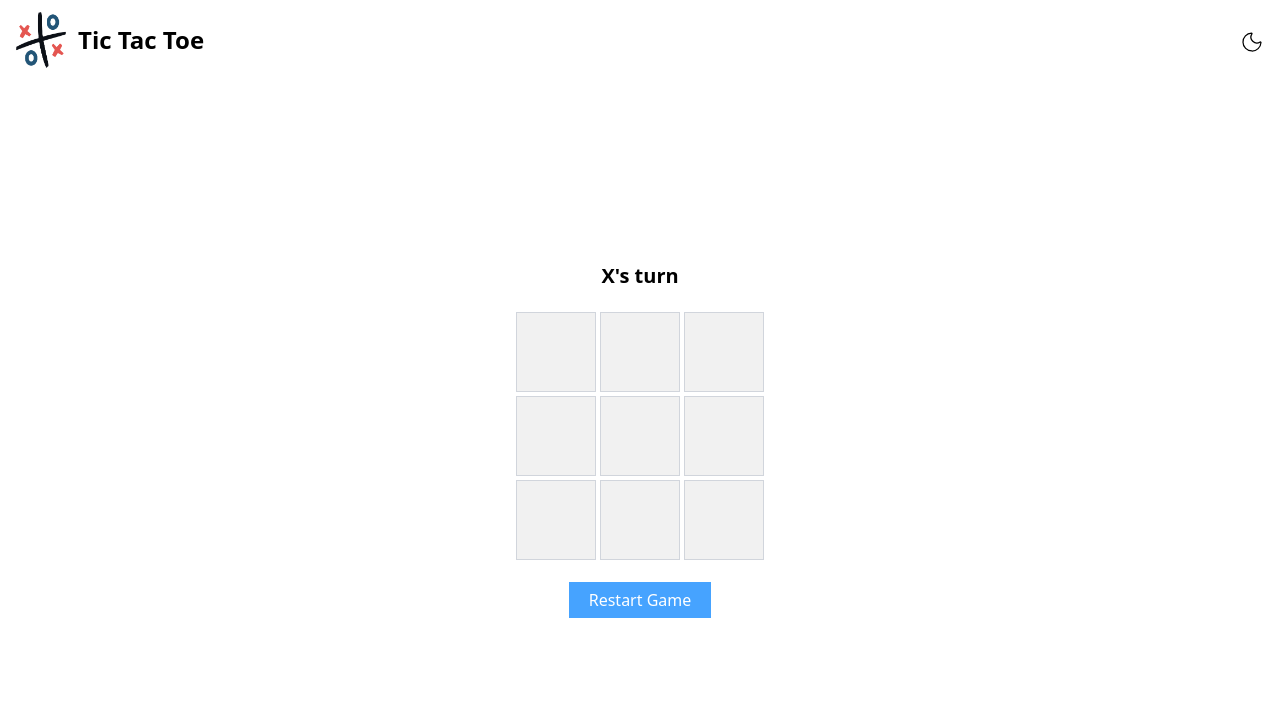
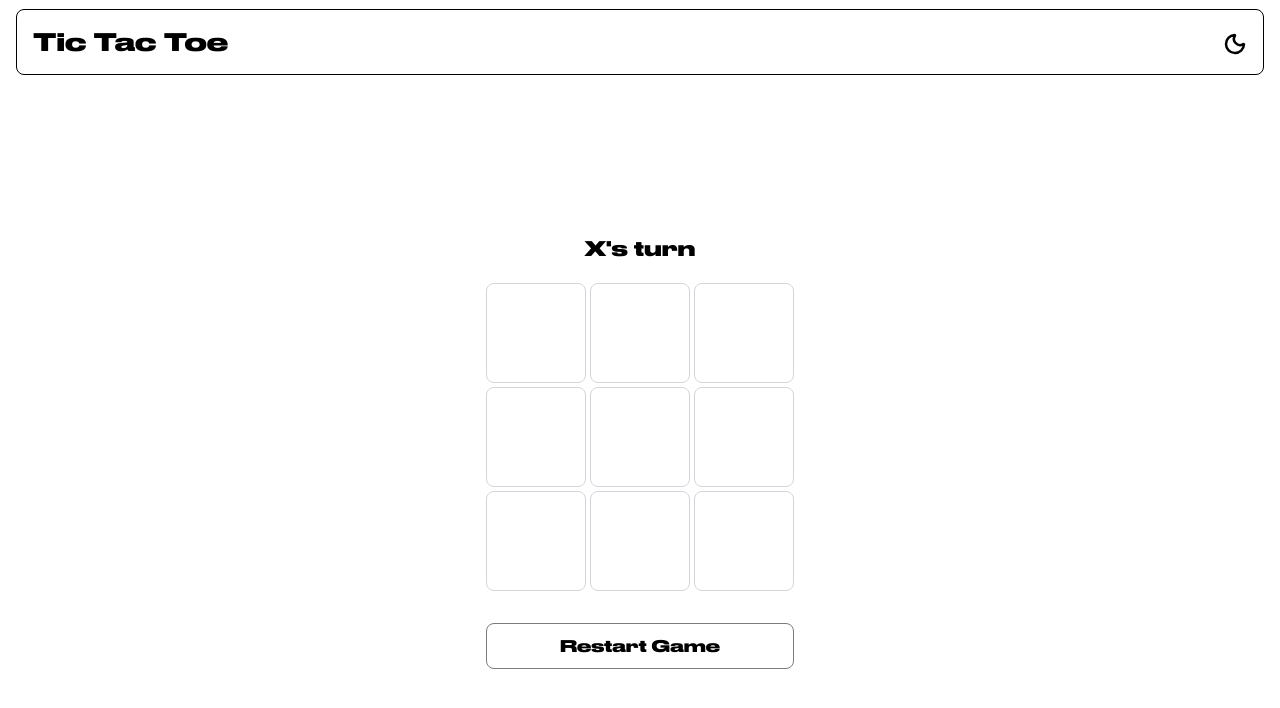
Before and after one commit to Swapnadip2005/tic-tac-toe, a Next.js app in the folder frontend/: page / in a window 1280 px wide. Shown: the top 708 px of the page. Built offline with nearby package versions, Linux system fonts and the light colour scheme.

Commit message:
Updated the UI

```diff
--- a/frontend/package.json
+++ b/frontend/package.json
@@ -16,11 +16,13 @@
     "react-dom": "19.1.0"
   },
   "devDependencies": {
-    "@tailwindcss/postcss": "^4",
+    "@tailwindcss/postcss": "^4.1.11",
     "@types/node": "^20",
     "@types/react": "^19",
     "@types/react-dom": "^19",
-    "tailwindcss": "^4",
+    "autoprefixer": "^10.4.21",
+    "postcss": "^8.5.6",
+    "tailwindcss": "^4.1.11",
     "typescript": "^5"
   }
 }
--- a/frontend/src/app/ThemeLayout.tsx
+++ b/frontend/src/app/ThemeLayout.tsx
@@ -32,10 +32,10 @@ const ThemeLayout: React.FC<ThemeLayoutProps> = ({ children }) => {
   };
 
   return (
-    <div>
+    <>
       <Navbar toggleTheme={toggleTheme} currentTheme={theme} />
       <main>{children}</main>
-    </div>
+    </>
   );
 };
 
--- a/frontend/src/app/globals.css
+++ b/frontend/src/app/globals.css
@@ -1,2 +1,14 @@
 @import "tailwindcss";
 @custom-variant dark (&:where(.dark, .dark *));
+
+@font-face {
+  font-family: "DrukWideBold";
+  src: url("/DrukWideBold.ttf") format("truetype");
+  font-weight: bold;
+  font-style: normal;
+  font-display: swap;
+}
+
+.font-druk {
+  font-family: "DrukWideBold", sans-serif;
+}
--- a/frontend/src/app/page.tsx
+++ b/frontend/src/app/page.tsx
@@ -50,7 +50,7 @@ const Page = () => {
   };
 
   return (
-    <div className="h-[calc(100vh-5rem)] flex flex-col items-center justify-center bg-white dark:bg-[#12161F]">
+    <div className="h-[calc(100vh-5.25rem)] font-druk flex flex-col items-center md:justify-center justify-items-start bg-white dark:bg-[#1a1a1a]">
       {winner ? (
         <h1 className="my-5 text-xl font-semibold text-black dark:text-white">
           End Game!
@@ -65,32 +65,32 @@ const Page = () => {
         </h1>
       )}
 
-      <div className="h-63 w-63 flex items-center justify-center">
+      <div className="flex flex-col items-center justify-center gap-8">
         {winner ? (
-          <div className="flex flex-col items-center justify-center">
+          <div className="w-77 h-77 flex flex-col items-center justify-center">
             <h2 className="text-2xl font-bold text-center">
               {winner === "O" ? (
-                <Circle className="w-10 h-10 text-[#FF827E]" />
+                <Circle className="w-13 h-13 text-[#ff521c]" strokeWidth={4} />
               ) : (
-                <X className="w-12 h-12 text-[#46A3FF]" />
-              )}{" "}
+                <X className="w-16 h-16 text-[#0071bb]" strokeWidth={4} />
+              )}
             </h2>
             <p className="text-2xl font-bold text-center uppercase text-black dark:text-white">
               Winner!
             </p>
           </div>
         ) : draw ? (
-          <div>
+          <div className="w-77 h-77 flex flex-col items-center justify-center">
             <div className="flex items-center justify-center">
-              <Circle className="w-10 h-10 text-[#FF827E]" />
-              <X className="w-12 h-12 text-[#46A3FF]" />
+              <Circle className="w-13 h-13 text-[#ff521c]" strokeWidth={4} />
+              <X className="w-16 h-16 text-[#0071bb]" strokeWidth={4} />
             </div>
             <p className="text-2xl font-bold text-center uppercase text-black dark:text-white">
               Draw!!
             </p>
           </div>
         ) : (
-          <div className="grid grid-cols-3 gap-1">
+          <div className="w-77 h-77 grid grid-cols-3 gap-1 place-items-center">
             {cells.map((cell, index) => (
               <Cell
                 key={index}
@@ -100,7 +100,6 @@ const Page = () => {
             ))}
           </div>
         )}
-      </div>
 
         <button
           onClick={() => {
@@ -109,10 +108,11 @@ const Page = () => {
             setX("X");
             setDraw(false);
           }}
-        className="my-5 px-5 py-1.5 cursor-pointer bg-[#46A3FF] hover:bg-[#FF827E] text-white"
+          className="w-full px-5 py-2.5 cursor-pointer border border-[#7c7c7c] dark:text-white font-druk rounded-lg"
         >
           Restart Game
         </button>
+      </div>
     </div>
   );
 };
--- a/frontend/src/components/Cell.tsx
+++ b/frontend/src/components/Cell.tsx
@@ -9,19 +9,23 @@ interface CellProps {
 const Cell = ({ value, onClick }: CellProps) => {
   return (
     <button
-      className={`w-20 h-20 text-2xl font-bold flex items-center justify-center cursor-pointer
+      className={`w-25 h-25 text-2xl font-bold rounded-lg flex items-center justify-center cursor-pointer
     ${
       value === "X"
-        ? "border border-[#46A3FF] bg-[#46A3FF]/20"
+        ? "border border-[#0071bb] bg-[#0071bb]/10"
         : value === "O"
-        ? "border border-[#FF827E] bg-[#FF827E]/20"
-        : "border border-gray-300 bg-[#F1F1F1] hover:bg-gray-200 dark:bg-[#12161F] dark:border-[#212835] dark:hover:bg-[#151a22]"
+        ? "border border-[#ff521c] bg-[#ff521c]/20"
+        : "border border-gray-300 dark:border-[#7c7c7c]"
     }
   `}
       onClick={onClick}
     >
-      {value === "O" && <Circle className="w-10 h-10 text-[#FF827E]" />}
-      {value === "X" && <X className="w-12 h-12 text-[#46A3FF]" />}
+      {value === "O" && (
+        <Circle className="w-13 h-13 text-[#ff521c]" strokeWidth={4} />
+      )}
+      {value === "X" && (
+        <X className="w-16 h-16 text-[#0071bb]" strokeWidth={4} />
+      )}
     </button>
   );
 };
--- a/frontend/src/components/Navbar.tsx
+++ b/frontend/src/components/Navbar.tsx
@@ -9,33 +9,26 @@ interface NavbarProps {
 
 const Navbar = ({ currentTheme, toggleTheme }: NavbarProps) => {
   return (
-    <div className="w-full h-15 flex items-center justify-between py-10 px-4 shadow bg-white dark:bg-[#12161F]">
-      <div className="flex items-center gap-3">
-        <Image
-          src={currentTheme === "dark" ? "/logoDark.png" : "/logoLight.png"}
-          alt="logo"
-          height={50}
-          width={50}
-          quality={100}
-        />
-        <h1 className="text-2xl font-bold text-black dark:text-white">
+    <div className="w-full h-21 flex items-center justify-between px-4 shadow bg-white dark:bg-[#1a1a1a] font-druk">
+      <div className="w-full flex items-center justify-between border p-4 rounded-lg border dark:border-[#7c7c7c]">
+        <h1 className="text-2xl font-bold text-black dark:text-white whitespace-nowrap">
           Tic Tac Toe
         </h1>
-      </div>
         <div>
           {currentTheme === "dark" ? (
             <Sun
               onClick={toggleTheme}
-            strokeWidth={1.25}
+              strokeWidth={2.5}
               className="mt-1 cursor-pointer text-white"
             />
           ) : (
             <Moon
               onClick={toggleTheme}
-            strokeWidth={1.25}
+              strokeWidth={2.5}
               className="mt-1 cursor-pointer text-black"
             />
           )}
+        </div>
       </div>
     </div>
   );
```
Also changed, not shown: frontend/public/DrukWideBold.ttf (added), 1 other file (tests, documents, lock files or other folders). Lines whose indentation alone changed are shown as unchanged.
